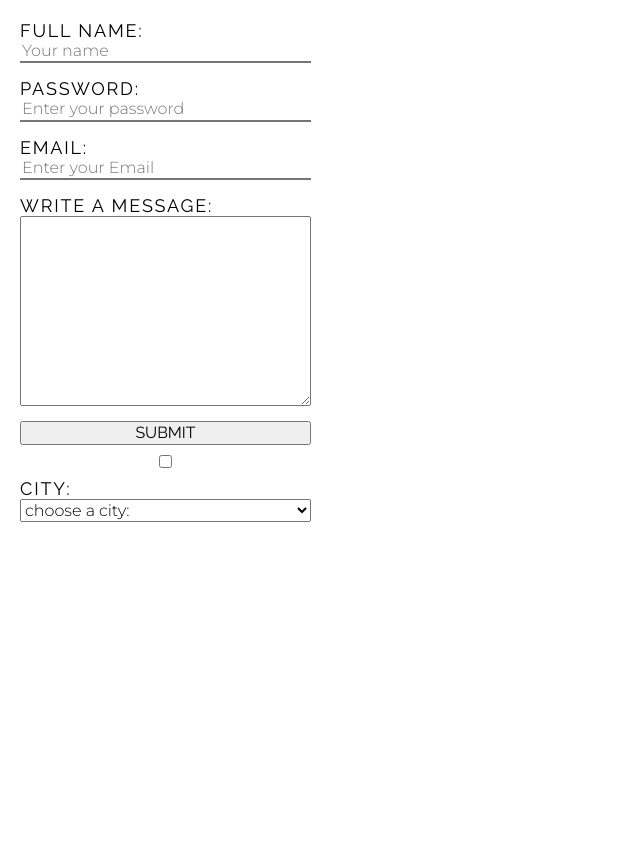
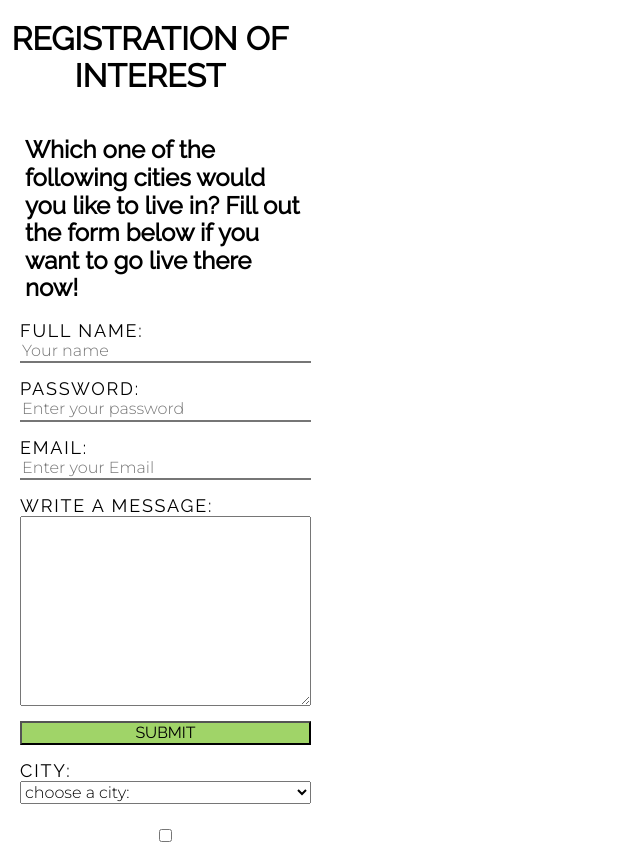
Before and after one commit to Superfelicia/forms., a plain HTML site: page index.html in a window 1280 px wide. Shown: the whole page, without its empty margins (0-640 px from the left). Before the commit the page ends 800 px from the top, so only its background shows below. Drawn offline with Linux system fonts and the light colour scheme.

Commit message:
adds in css and html index

```diff
--- a/index.html
+++ b/index.html
@@ -12,10 +12,25 @@
 </head>
 <body>
 
+    <header>
+
+        <h1>Registration of interest</h1>
+
+        <div class="container">
+        <h2>Which one of the following cities would
+            you like to live in? Fill out the form below
+            if you want to go live there now!
+        </h2>
+        </div>
+    </header>
+
+    <div>
+
+    </div>
+
     <section class="card-contact">
 
         <form action="contact" class="contact">
-
             <label for="name" class="label">Full name:</label>
             <input type="name" class="placeholder" name="name" id="name"
             placeholder="Your name" required>
@@ -30,15 +45,12 @@
             placeholder="Enter your Email" required>
 
             <label for="message" class="label">Write a message:</label>
-        <textarea name="message" id="message" cols="30" rows="10"
+            <textarea name="message" class="message" id="message" cols="30" rows="10"
             maxlength="500"></textarea>
 
             <button type="submit" class="btn">Submit</button>
 
-        <input type="checkbox" class="checkbox">
-
             <label for="city" class="label">City:</label>
-
             <select name="City" class="select" id="select">
                 <option value="choose" selected>choose a city:</option>
                 <option value="stockholm">Stockholm</option>
@@ -47,6 +59,8 @@
                 <option value="malmö">Malmö</option>
             </select>
 
+            <input type="checkbox" class="checkbox">
+
         </form>
 
     </section>
--- a/styles/index.css
+++ b/styles/index.css
@@ -1,3 +1,29 @@
+header {
+    display: flex;
+    flex-direction: column;
+    justify-content: flex-start;
+    width: 300px;
+    height: 300px;
+}
+
+.container {
+    display: flex;
+    flex-direction: row;
+    justify-content: flex-start;
+    flex-wrap: wrap;
+    margin-left: 25px;
+}
+
+h1 {
+    font-family: 'Raleway', sans-serif;
+    text-transform: uppercase;
+    text-align: center;
+}
+
+h2 {
+    font-family: 'Raleway', sans-serif;
+}
+
 .card-contact {
     display: flex;
     margin-left: 20px;
@@ -9,18 +35,22 @@
     flex-direction: column;
 }
 
+
+
 .label {
     font-family: 'Raleway', sans-serif;
     font-size: 18px;
     line-height: 21px;
     letter-spacing: 0.1em;
-    text-transform: uppercase
+    text-transform: uppercase;
 }
 
 .btn {
     font-family: 'Raleway', sans-serif;
     text-transform: uppercase;
+    background-color: #A0D468;
     margin-top: 15px;
+    margin-bottom: 15px;
 }
 
 .placeholder {
@@ -39,3 +69,28 @@
     margin-top: 10px;
     margin-bottom: 10px;
 }
+
+.btn:hover {
+    border-color: #8CC152;
+    box-shadow: #AAB2BD;
+    color: #EC87C0;
+}
+
+.placeholder:hover, .select:hover {
+    border-color:  #FFC038;
+}
+
+.placeholder, .select {
+    font-family: 'Montserrat', sans-serif;
+    font-size: 16px;
+    margin-bottom: 15px;
+}
+
+.message:hover {
+    border-color: #92DE8B;
+}
+
+.checkbox {
+    margin-top: 10px;
+    margin-bottom: 10px;
+}
```
Lines whose indentation alone changed are shown as unchanged.
